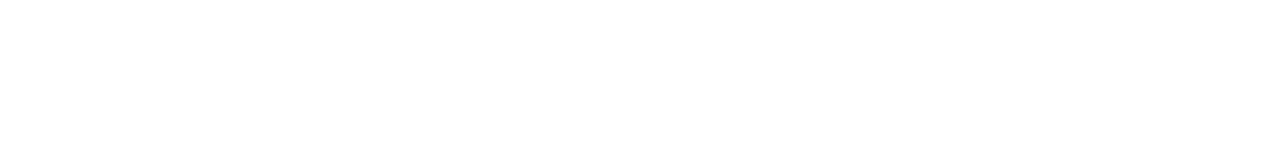
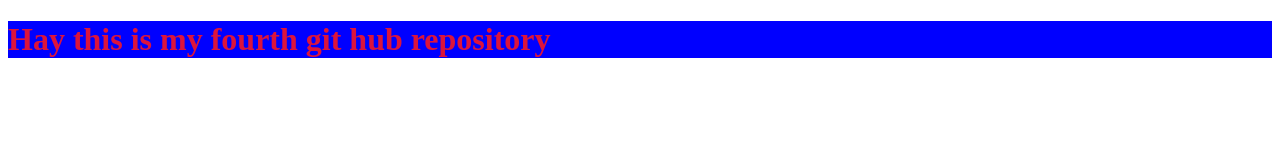
Before and after one commit to rakibul49097/my-fourth-repo, a plain HTML site: page index.html in a window 1280 px wide. Drawn offline with Linux system fonts and the light colour scheme.

Commit message:
fourth changes

```diff
--- a/index.html
+++ b/index.html
@@ -8,6 +8,6 @@
     <link rel="stylesheet" href="style.css">
 </head>
 <body>
-
+    <h1>Hay this is my fourth git hub repository</h1>
 </body>
 </html>
--- a/style.css
+++ b/style.css
@@ -0,0 +1,5 @@
+h1{
+    background-color: blue;
+    color: crimson;
+
+}
```
